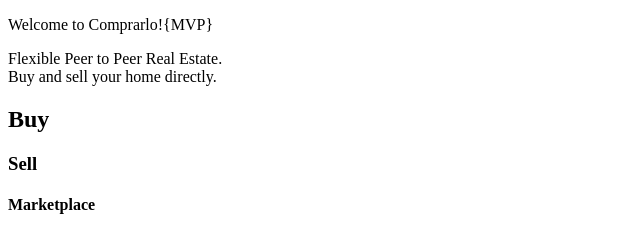
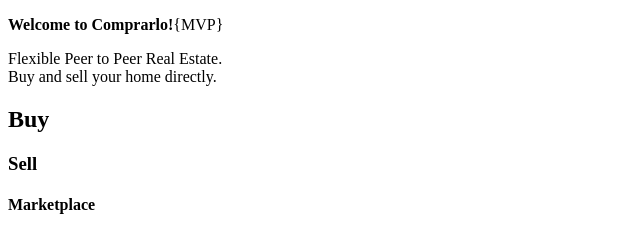
Before and after one commit to ejcuellar2014/comprarlo, a plain HTML site: page index.html in a window 1280 px wide. Shown: the top 233 px of the page, 0-640 px from the left. Drawn offline with Linux system fonts and the light colour scheme.

Commit message:
Update index.html

```diff
--- a/index.html
+++ b/index.html
@@ -9,7 +9,7 @@
 
     <body>
         <p style = "font-size:24 pixel"
-        <h1>Welcome to Comprarlo!{MVP}<div>Flexible Peer to Peer Real Estate.
+           <h1><strong>Welcome to Comprarlo!</strong>{MVP}<div>Flexible Peer to Peer Real Estate.
             <div>Buy and sell your home directly.</div></div></h1>
         <h2>Buy</h2>
         <h3>Sell</h3>
```
